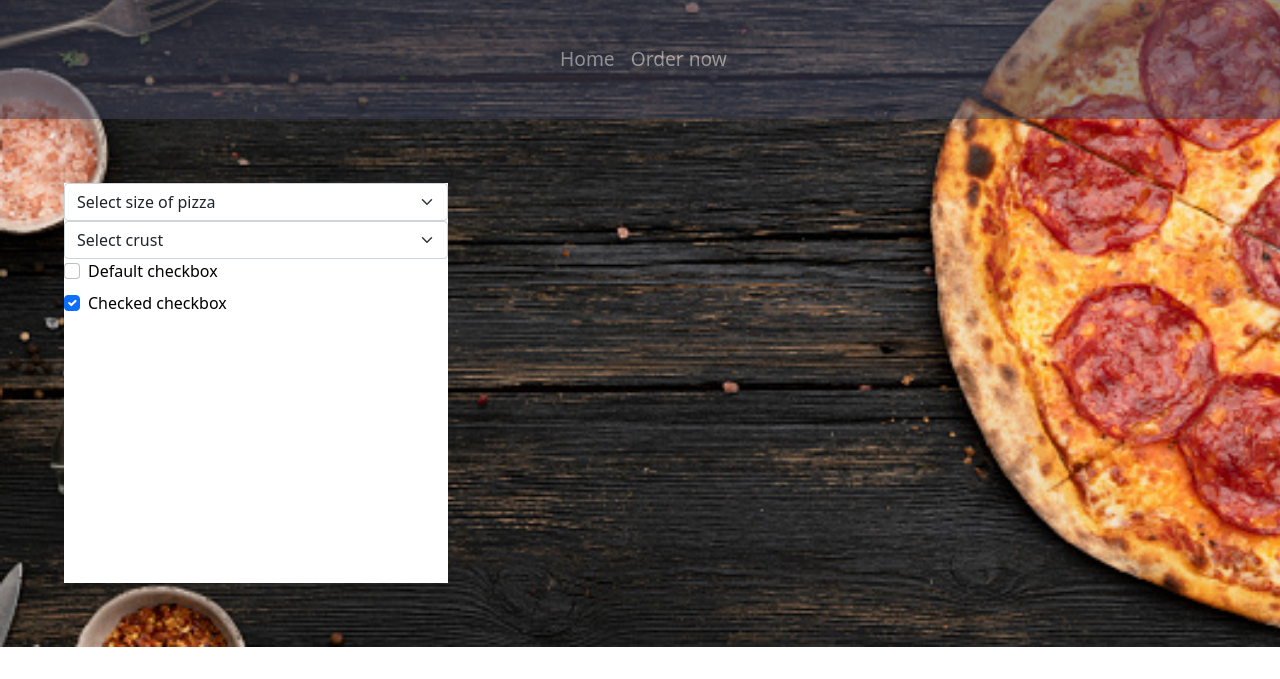
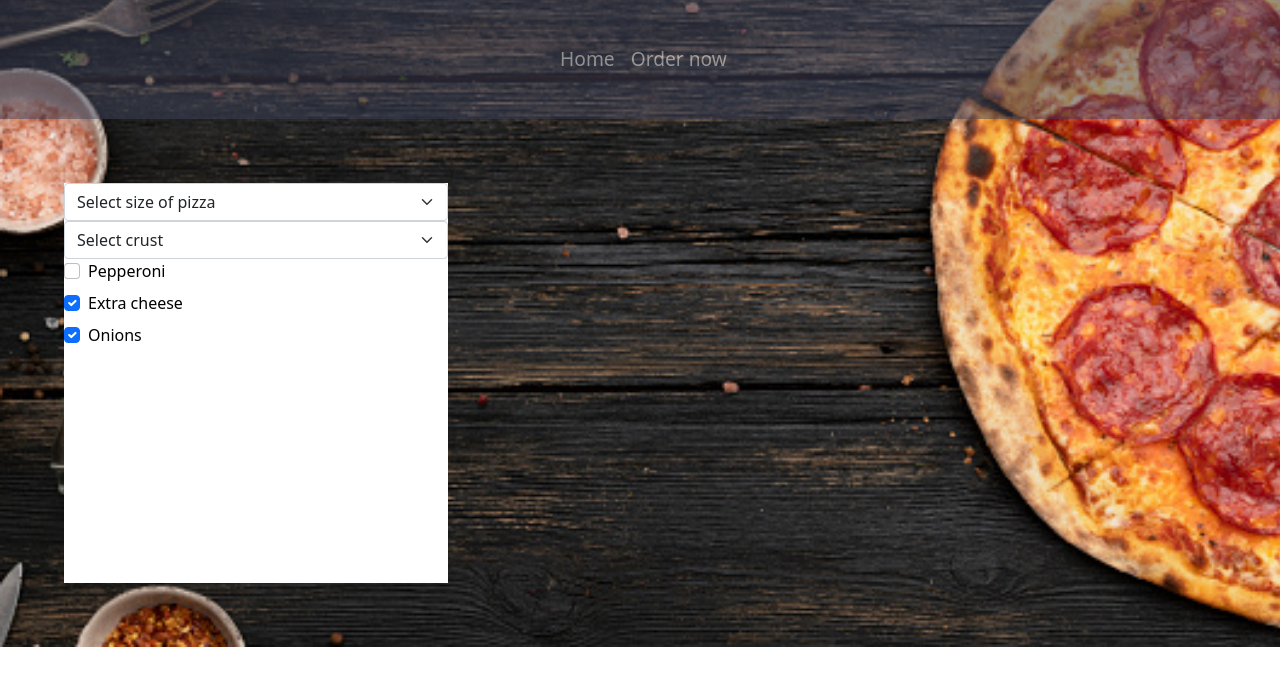
Before and after one commit to aust1inn/pepino-pizza, a plain HTML site: page function.html in a window 1280 px wide. Shown: the part 121-800 px from the top of the page. Drawn offline with nearby package versions, Linux system fonts and the light colour scheme; a web font is replaced by a local one.

Commit message:
adds checkboxes for the toppings

```diff
--- a/function.html
+++ b/function.html
@@ -61,13 +61,19 @@
           <div class="form-check">
             <input class="form-check-input" type="checkbox" value="" id="flexCheckDefault">
             <label class="form-check-label" for="flexCheckDefault">
-              Default checkbox
+              Pepperoni
             </label>
           </div>
           <div class="form-check">
             <input class="form-check-input" type="checkbox" value="" id="flexCheckChecked" checked>
             <label class="form-check-label" for="flexCheckChecked">
-              Checked checkbox
+              Extra cheese
+            </label>
+          </div>
+          <div class="form-check">
+            <input class="form-check-input" type="checkbox" value="" id="flexCheckChecked" checked>
+            <label class="form-check-label" for="flexCheckChecked">
+              Onions
             </label>
           </div>
 
```
